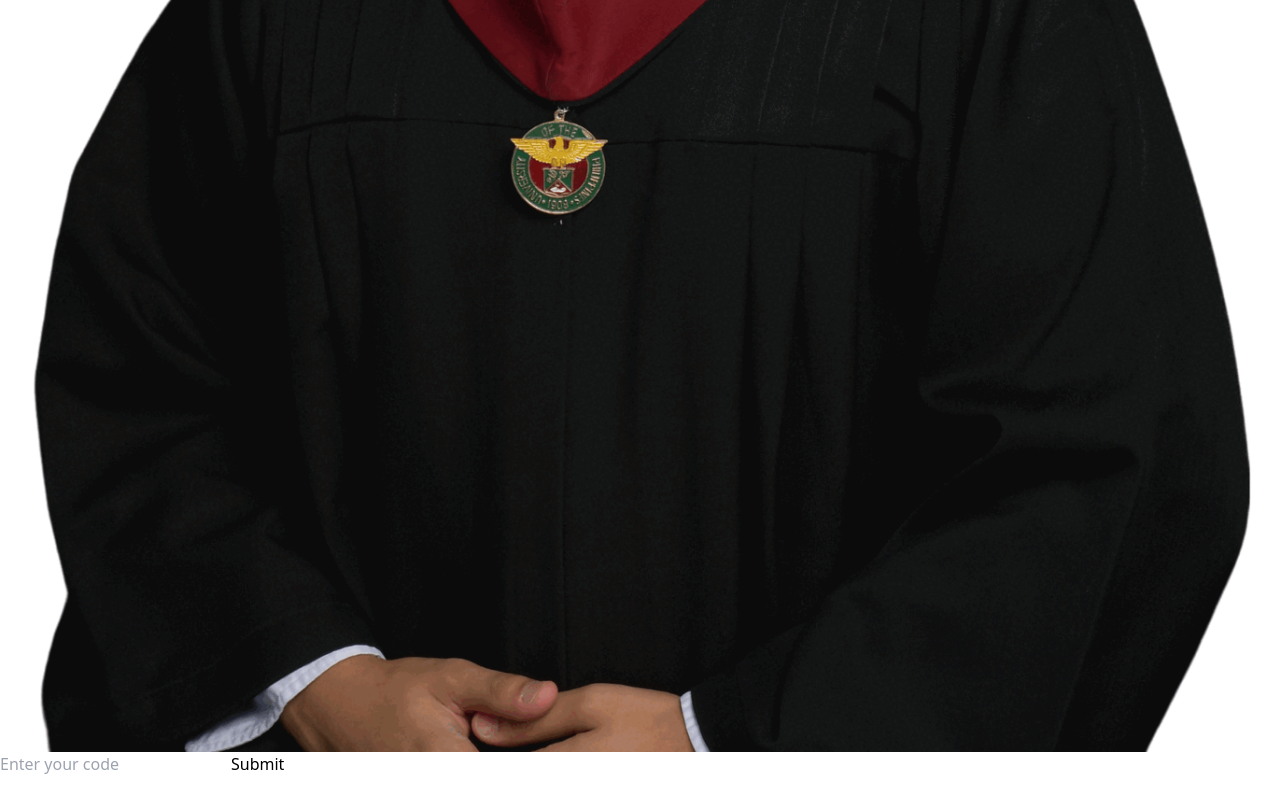
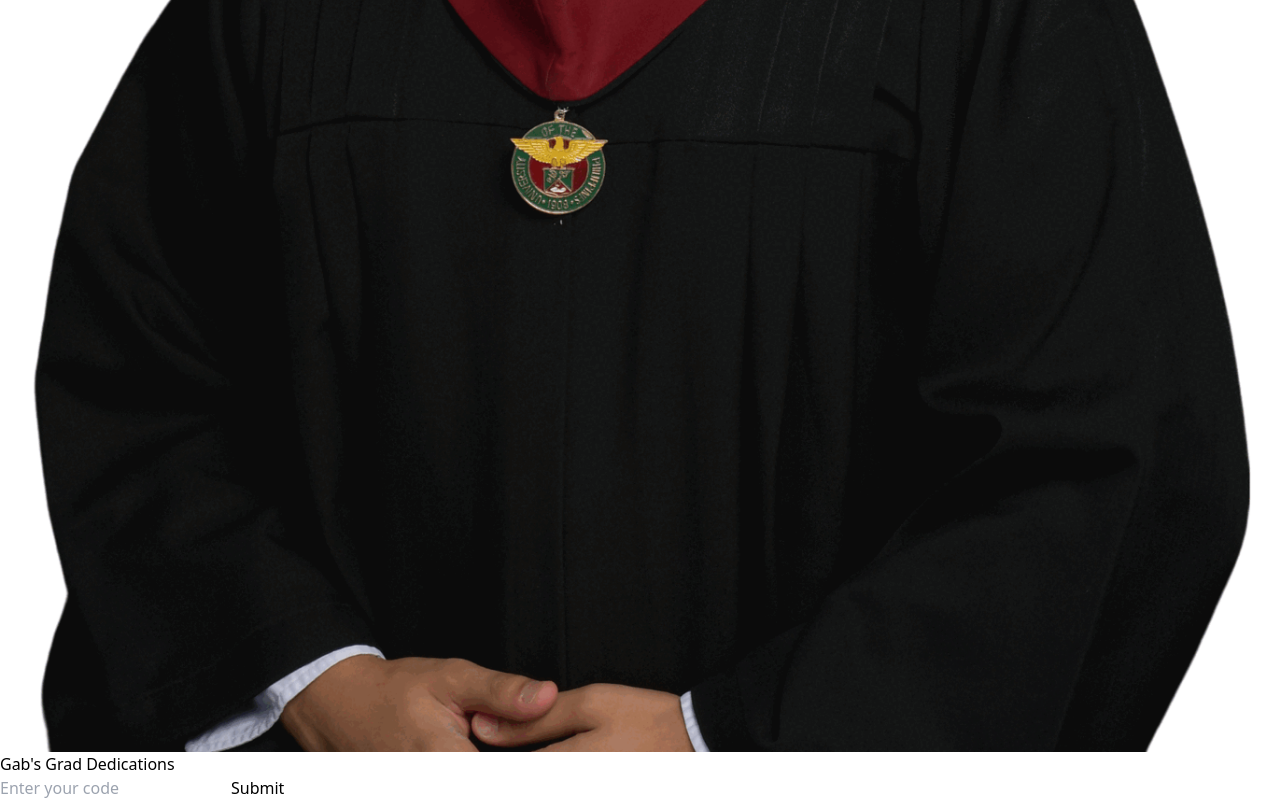
Before and after one commit to H3XoRuSH/gab-grad-dedications, a Vue app: page / in a window 1280 px wide. Shown: the part 1041-1841 px from the top of the page. Before the commit the page ends 1817 px from the top, so only its background shows below. Built offline with nearby package versions, Linux system fonts and the light colour scheme; no server answers.

Commit message:
feat: add title

```diff
--- a/src/App.vue
+++ b/src/App.vue
@@ -1,7 +1,8 @@
 <template>
   <div class="flex flex-col items-center">
     <img src="./assets/gab.gif" alt="Grad Pictures" class="h-[70vh] mb-4" />
-    <div class="flex h-12">
+    <div class="flex h-12"><span class="font-bold">Gab's Grad Dedications</span></div>
+    <div class="flex h-10">
       <input
         type="text"
         v-model="code"
```
